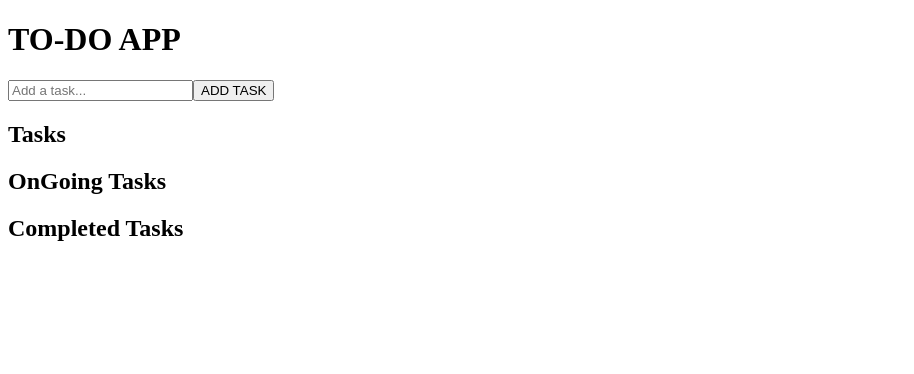
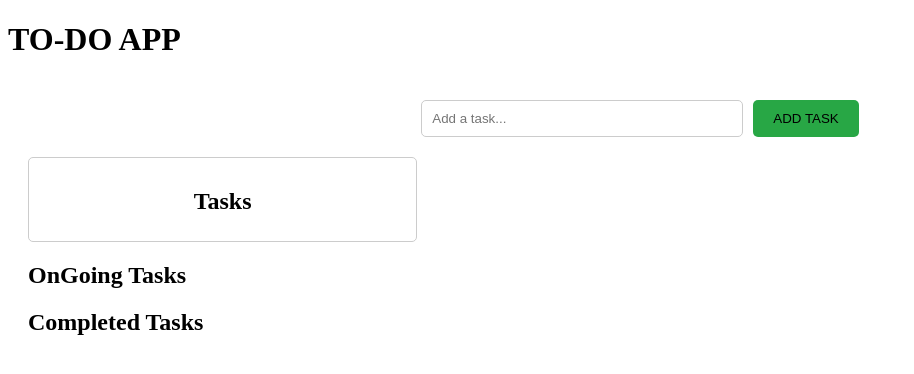
Before and after one commit to fathimamarsheenakp/ToDo-App, a React (Create React App) app: page / in a window 1280 px wide. Shown: the top 374 px of the page, without its empty margins (0-914 px from the left). Built offline with nearby package versions, Linux system fonts and the light colour scheme.

Commit message:
updated style.css

```diff
--- a/src/style.css
+++ b/src/style.css
@@ -1,6 +1,46 @@
-.demo{
-    background-color: aquamarine;
-    height: 200px;
-    width: 400px;
-    border: 2px solid black;
+.app {
+    text-align: center;
+    font-family: Arial, Helvetica, sans-serif;
 }
+
+.home {
+    padding: 20px;
+}
+
+.task-form {
+    display: flex;
+    justify-content: center;
+    margin-bottom: 20px;
+}
+
+.task-input {
+    width: 300px;
+    padding: 10px;
+    margin-right: 10px;
+    border: 1px solid #ccc;
+    border-radius: 5px;
+}
+
+.add-task-button {
+    padding: 10px 20px;
+    border: none;
+    background-color: #28a745;
+    border-radius: 5px;
+    cursor: pointer;
+}
+
+.add-task-button:hover {
+    background-color: #218838;
+}
+
+.task-section {
+    border: 1px solid #ccc;
+    border-radius: 5px;
+    width: 30%;
+    padding: 10px;
+}
+
+.task-section h2 {
+    text-align: center;
+    margin-bottom: 10px;
+}
```
